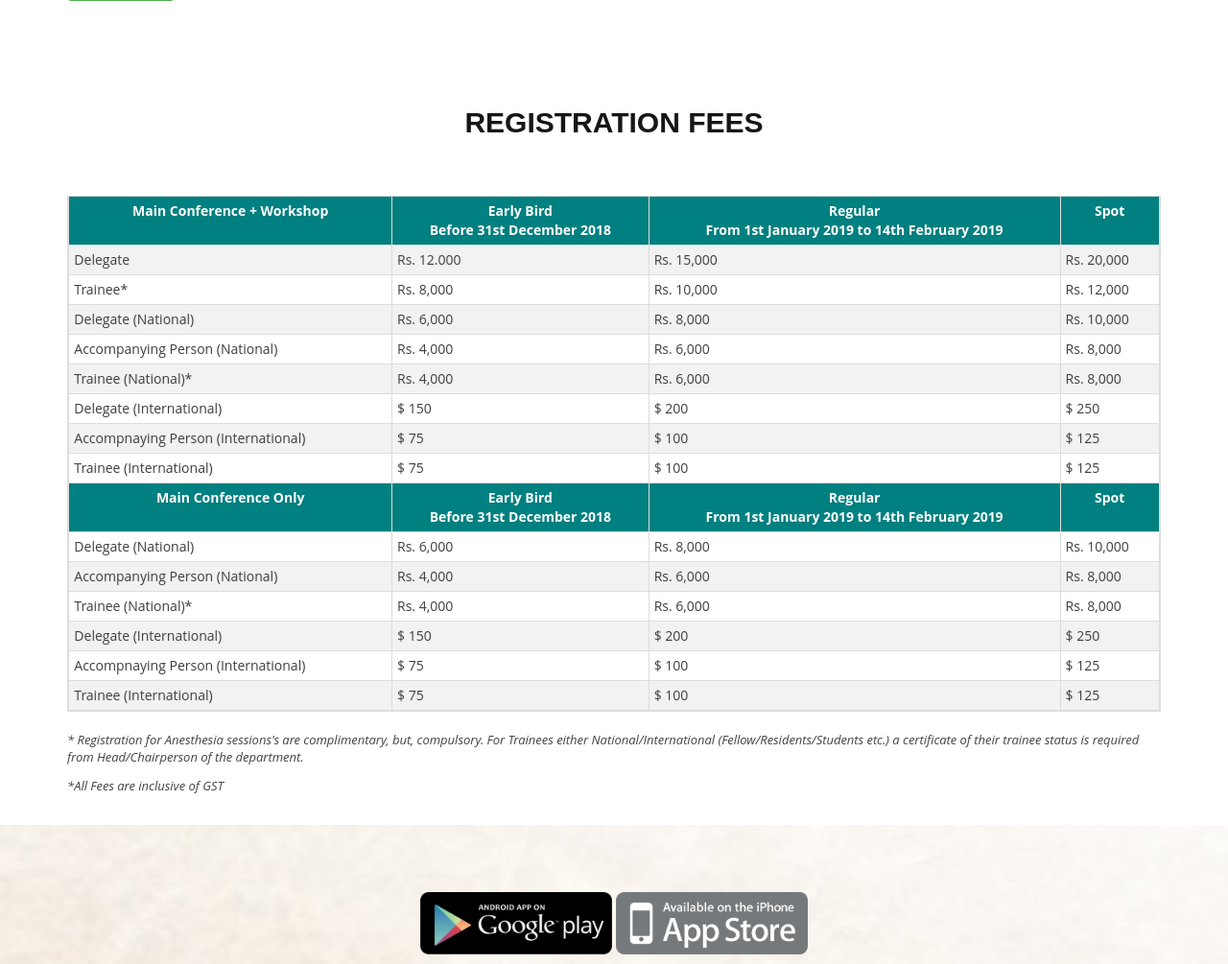
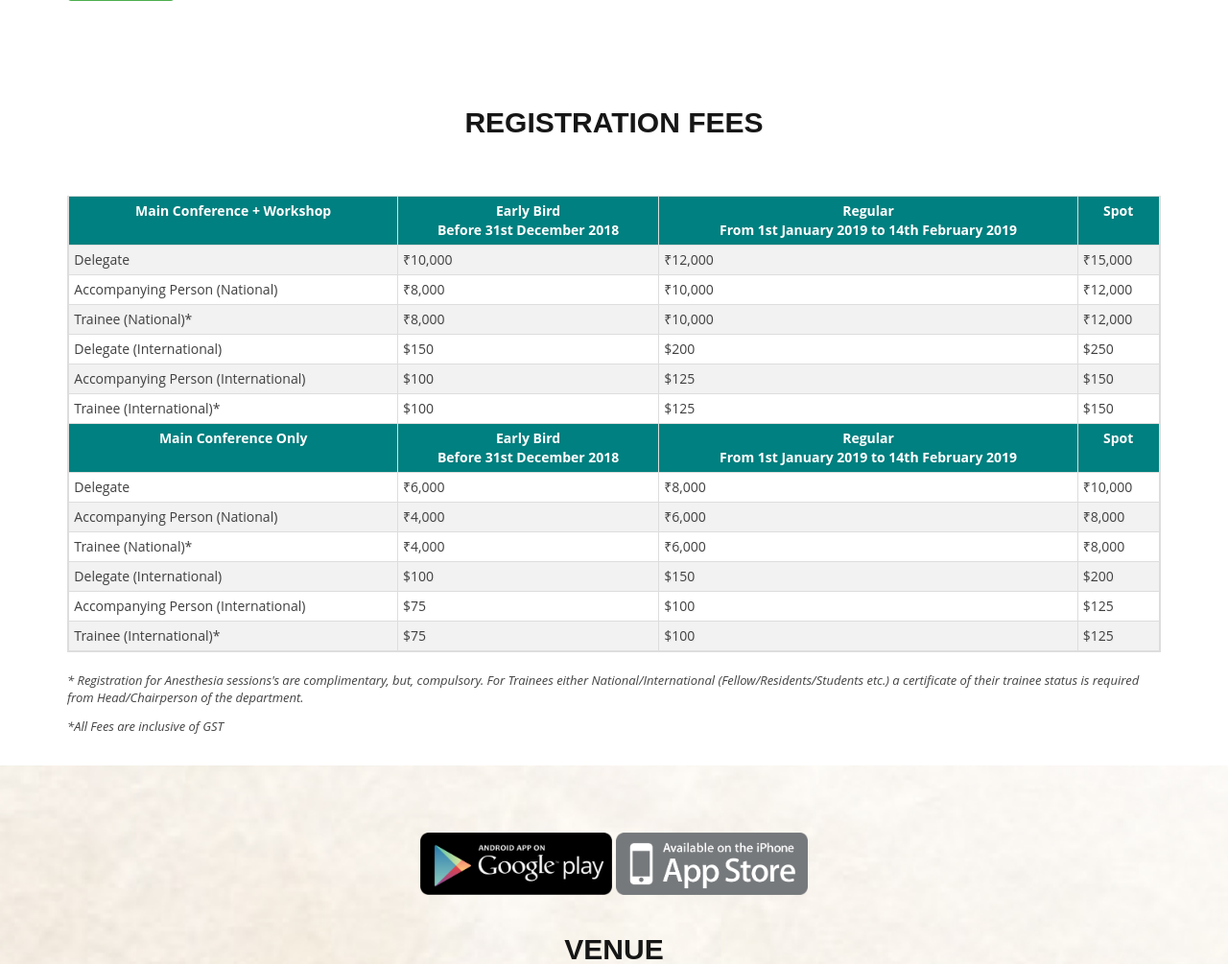
Before and after one commit to dotslash227/ailbs-website, a Django app: page /registration/ in a window 1280 px wide; the page is wider, and only the part inside the window is pictured. Shown: the part 1476-2481 px from the top of that part at 96% size. Run offline with Django 3.2, Linux system fonts and the light colour scheme; some libraries are stand-ins or nearby versions.

Commit message:
sdfsdfsdF

```diff
--- a/templates/registration/register.html
+++ b/templates/registration/register.html
@@ -114,51 +114,39 @@
                                 </tr>
                                 <tr>
                                     <td>Delegate</td>
-                                <td>Rs. 12.000</td>
-                                <td>Rs. 15,000</td>
-                                <td>Rs. 20,000</td>
-                            </tr>
-                            <tr>
-                                <td>Trainee*</td>
-                                <td>Rs. 8,000</td>
-                                <td>Rs. 10,000</td>
-                                <td>Rs. 12,000</td>
-                            </tr>
-                            <tr>
-                                <td>Delegate (National)</td>
-                                <td>Rs. 6,000</td>
-                                <td>Rs. 8,000</td>
-                                <td>Rs. 10,000</td>
+                                    <td>₹10,000</td>
+                                    <td>₹12,000</td>
+                                    <td>₹15,000</td>
                                 </tr>
                                 <tr>
                                     <td>Accompanying Person (National)</td>
-                                <td>Rs. 4,000</td>
-                                <td>Rs. 6,000</td>
-                                <td>Rs. 8,000</td>
+                                    <td>₹8,000</td>
+                                    <td>₹10,000</td>
+                                    <td>₹12,000</td>
                                 </tr>
                                 <tr>
                                     <td>Trainee (National)*</td>
-                                <td>Rs. 4,000</td>
-                                <td>Rs. 6,000</td>
-                                <td>Rs. 8,000</td>
+                                    <td>₹8,000</td>
+                                    <td>₹10,000</td>
+                                    <td>₹12,000</td>
                                 </tr>
                                 <tr>
                                     <td>Delegate (International)</td>
-                                <td>$ 150</td>
-                                <td>$ 200</td>
-                                <td>$ 250</td>
+                                    <td>$150</td>
+                                    <td>$200</td>
+                                    <td>$250</td>
                                 </tr>
                                 <tr>
-                                <td>Accompnaying Person (International)</td>
-                                <td>$ 75</td>
-                                <td>$ 100</td>
-                                <td>$ 125</td>
+                                    <td>Accompanying Person (International)</td>
+                                    <td>$100</td>
+                                    <td>$125</td>
+                                    <td>$150</td>
                                 </tr>
                                 <tr>
-                                <td>Trainee (International)</td>
-                                <td>$ 75</td>
-                                <td>$ 100</td>
-                                <td>$ 125</td>
+                                    <td>Trainee (International)*</td>
+                                    <td>$100</td>
+                                    <td>$125</td>
+                                    <td>$150</td>
                                 </tr>
                                 <tr style="background-color:teal; color:white; font-weight: bold;">
                                     <td style="text-align: center;"><b>Main Conference Only</b></td>
@@ -175,40 +163,40 @@
                                     </td>
                                 </tr>
                                 <tr>
-                                    <td>Delegate (National)</td>
-                                    <td>Rs. 6,000</td>
-                                    <td>Rs. 8,000</td>
-                                    <td>Rs. 10,000</td>
+                                    <td>Delegate</td>
+                                    <td>₹6,000</td>
+                                    <td>₹8,000</td>
+                                    <td>₹10,000</td>
                                 </tr>
                                 <tr>
                                     <td>Accompanying Person (National)</td>
-                                    <td>Rs. 4,000</td>
-                                    <td>Rs. 6,000</td>
-                                    <td>Rs. 8,000</td>
+                                    <td>₹4,000</td>
+                                    <td>₹6,000</td>
+                                    <td>₹8,000</td>
                                 </tr>
                                 <tr>
                                     <td>Trainee (National)*</td>
-                                    <td>Rs. 4,000</td>
-                                    <td>Rs. 6,000</td>
-                                    <td>Rs. 8,000</td>
+                                    <td>₹4,000</td>
+                                    <td>₹6,000</td>
+                                    <td>₹8,000</td>
                                 </tr>
                                 <tr>
                                     <td>Delegate (International)</td>
-                                    <td>$ 150</td>
-                                    <td>$ 200</td>
-                                    <td>$ 250</td>
+                                    <td>$100</td>
+                                    <td>$150</td>
+                                    <td>$200</td>
                                 </tr>
                                 <tr>
-                                    <td>Accompnaying Person (International)</td>
-                                    <td>$ 75</td>
-                                    <td>$ 100</td>
-                                    <td>$ 125</td>
+                                    <td>Accompanying Person (International)</td>
+                                    <td>$75</td>
+                                    <td>$100</td>
+                                    <td>$125</td>
                                 </tr>
                                 <tr>
-                                    <td>Trainee (International)</td>
-                                    <td>$ 75</td>
-                                    <td>$ 100</td>
-                                    <td>$ 125</td>
+                                    <td>Trainee (International)*</td>
+                                    <td>$75</td>
+                                    <td>$100</td>
+                                    <td>$125</td>
                                 </tr>
                                 </tbody>
                         </table>
```
Also changed, not shown: templates/index.html (+52 -28 lines). Lines whose indentation alone changed are shown as unchanged.
